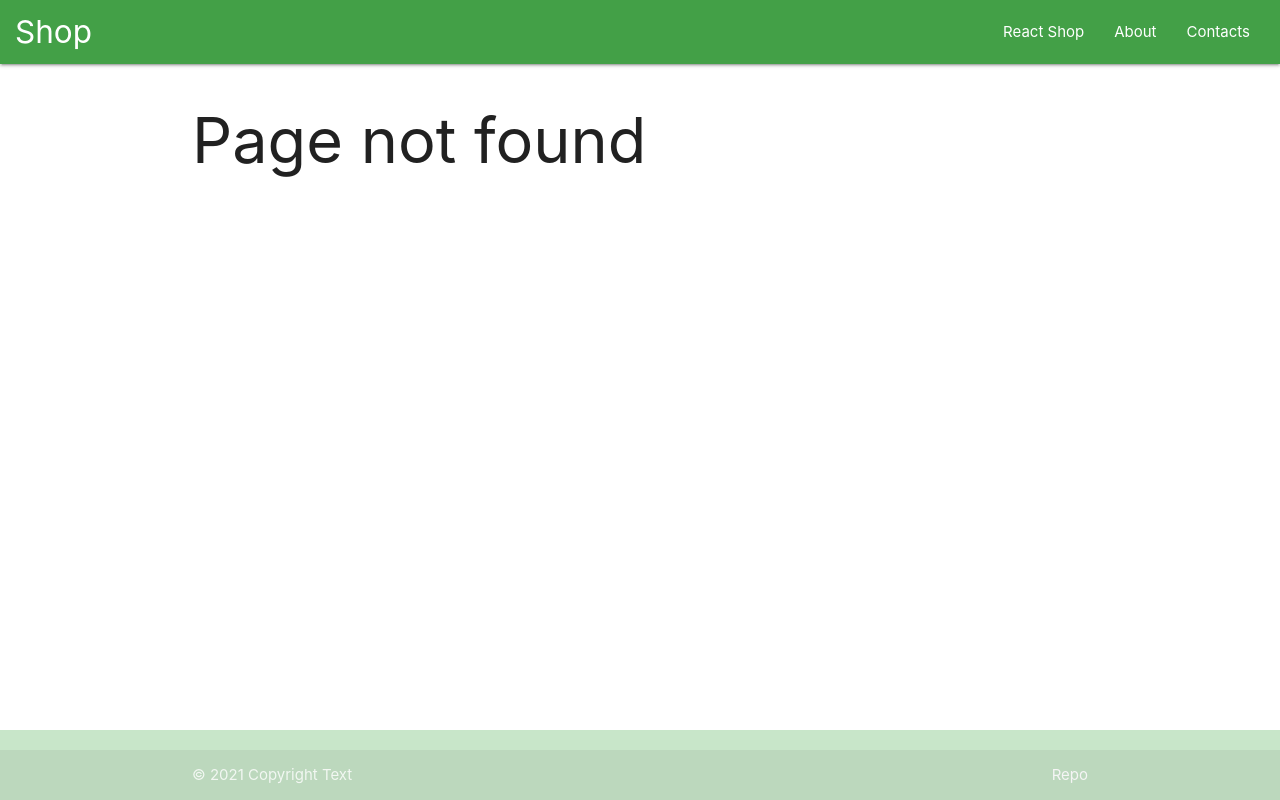
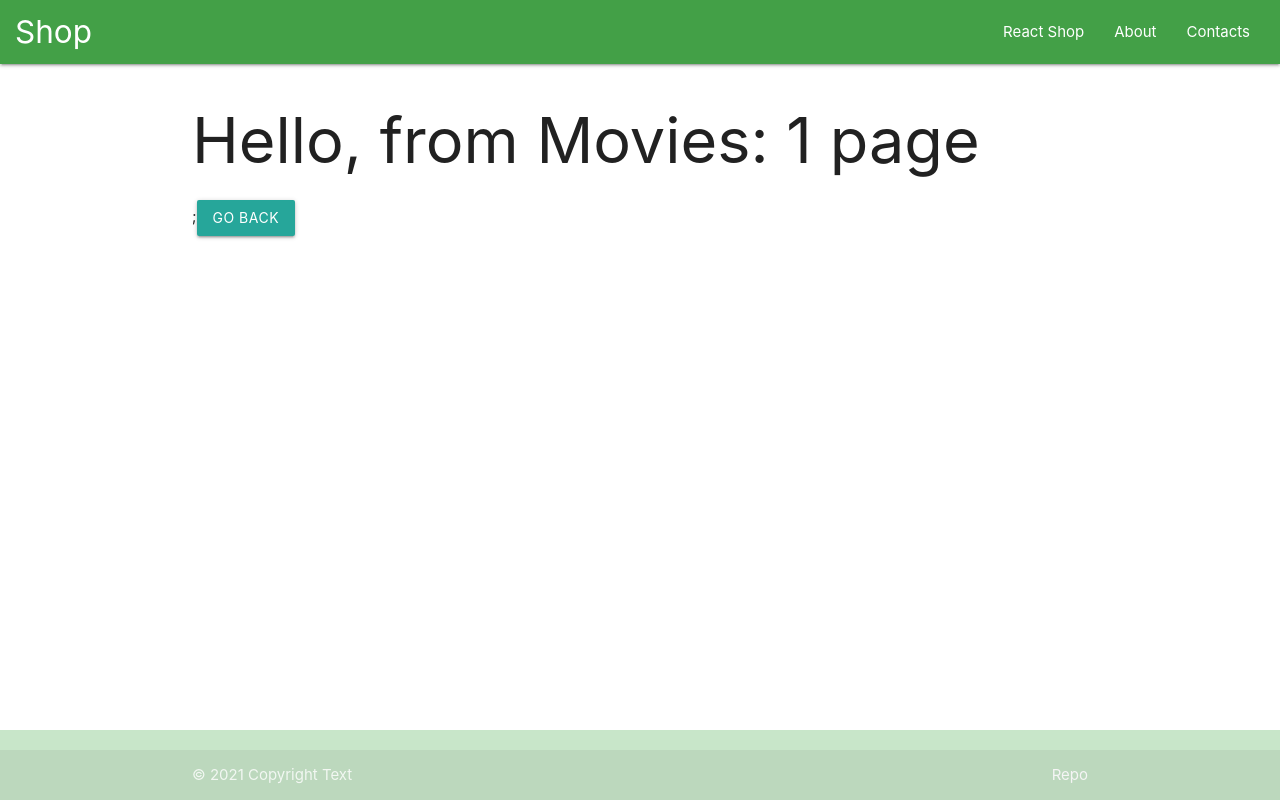
Before and after one commit to madekot/food-project, a React (Create React App) app: page /movies/1 in a window 1280 px wide. Before the commit this address had no page. Built offline with nearby package versions, Linux system fonts and the light colour scheme.

Commit message:
85. Хуки useParams, useHistory

```diff
--- a/public/index.html
+++ b/public/index.html
@@ -8,7 +8,6 @@
       name="description"
       content="Web site created using create-react-app"
     />
-    <link rel="manifest" href="%PUBLIC_URL%/manifest.json" />
     <link
       rel="stylesheet"
       href="https://cdnjs.cloudflare.com/ajax/libs/materialize/1.0.0/css/materialize.min.css"
--- a/src/App.js
+++ b/src/App.js
@@ -6,6 +6,7 @@
 import Contact from './pages/Contact';
 import Home from './pages/Home';
 import NotFound from './pages/NotFound';
+import Movies from './pages/Movies';
 
 function App() {
   return (
@@ -17,6 +18,7 @@
             <Route exact path="/" component={Home} />
             <Route path="/about" component={About} />
             <Route path="/contacts" component={Contact} />
+            <Route path="/movies/:id" component={Movies} />
             <Route component={NotFound} />
           </Switch>
         </main>
--- /dev/null
+++ b/src/pages/Movies.jsx
@@ -0,0 +1,16 @@
+import { useParams, useHistory } from 'react-router-dom';
+
+function Movies() {
+  const { id: title } = useParams();
+  const { goBack } = useHistory();
+  return (
+    <>
+      <h1>Hello, from Movies: {title} page</h1>;
+      <button className="btn" onClick={goBack}>
+        Go back
+      </button>
+    </>
+  );
+}
+
+export default Movies;
```
Also changed, not shown: public/manifest.json (deleted).
